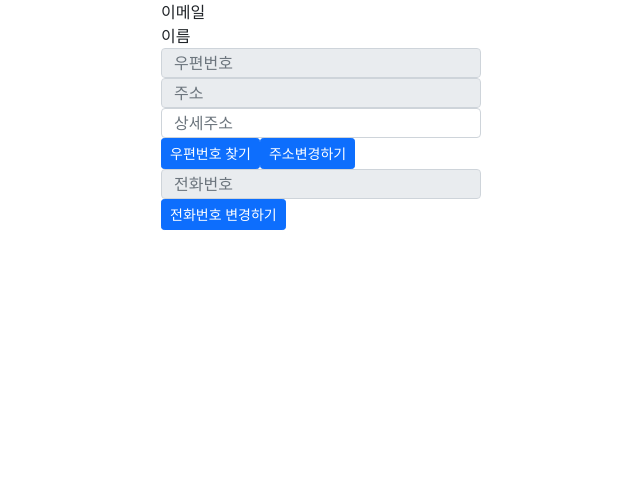
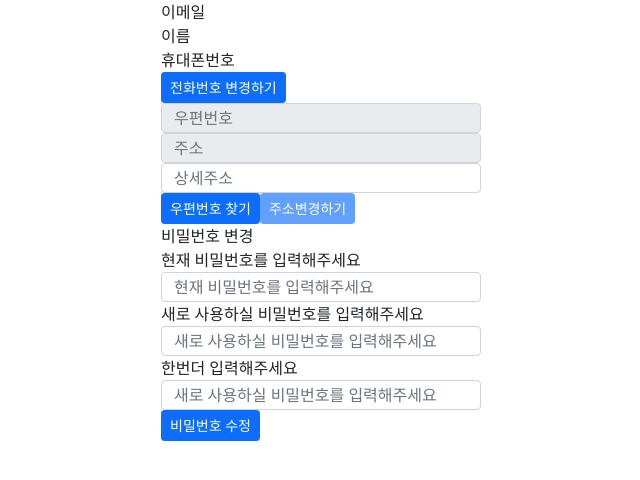
Before and after one commit to novb1492/study_vue2, a Vue app: page /myPage in a window 1280 px wide. Shown: the top 480 px of the page, without its empty margins (319-959 px from the left). Built offline with nearby package versions, Linux system fonts and the light colour scheme; no server answers; what @ckeditor/ckeditor5-vue2, vue-daum-postcode, vue-head would draw is missing.

Commit message:
마이페이지 구현

```diff
--- a/src/components/views/user/myPage.vue
+++ b/src/components/views/user/myPage.vue
@@ -5,14 +5,22 @@
             <div>{{infor.email}}</div>
             <div>이름</div>
             <div>{{infor.name}}</div>
+            <div>휴대폰번호</div>
+            <div>{{infor.phoneNum}}</div>
+            <input type="button" @click="this.openPhone" class="btn btn-primary btn-default btn-sm" value="전화번호 변경하기">
             <input type="text" class="form-control joinInput" id="sample6_postcode" v-bind:value="postcode" placeholder="우편번호" disabled>
             <input type="text" class="form-control joinInput" id="sample6_address" v-bind:value="address" placeholder="주소" disabled>
             <input type="text" class="form-control joinInput" id="sample6_detailAddress"  v-bind:value="detailAddress" placeholder="상세주소">
             <input type="button" @click="this.sample6_execDaumPostcode" class="btn btn-primary btn-default btn-sm" value="우편번호 찾기">
-            <input type="button" @click="this.updateAddress" class="btn btn-primary btn-default btn-sm" value="주소변경하기">
-            <input type="text" class="form-control joinInput" id="phone" v-bind:value="infor.phoneNum" placeholder="전화번호" disabled>
-            <input type="button" @click="this.openPhone" class="btn btn-primary btn-default btn-sm" value="전화번호 변경하기">
-
+            <input type="button" @click="this.updateAddress" id="updateAddressButton" class="btn btn-primary btn-default btn-sm" value="주소변경하기" disabled>
+            <div>비밀번호 변경</div>
+            <div>현재 비밀번호를 입력해주세요</div>
+            <input type="password" class="form-control joinInput" id="originPwd"  placeholder="현재 비밀번호를 입력해주세요" >
+            <div>새로 사용하실 비밀번호를 입력해주세요</div>
+            <input type="password" class="form-control joinInput" id="pwd"  placeholder="새로 사용하실 비밀번호를 입력해주세요" >
+            <div>한번더  입력해주세요</div>
+            <input type="password" class="form-control joinInput" id="pwd2"   placeholder="새로 사용하실 비밀번호를 입력해주세요">
+            <input type="button" @click="this.updatePwd"  class="btn btn-primary btn-default btn-sm" value="비밀번호 수정">
         </div>
     </div>
 </template>
@@ -30,7 +38,7 @@ export default {
                 console.log(result+ "제일위")
                 if(!result.flag){
                     alert(result.message);
-                    location.href='/firstdoor';
+                    self.close();
                     return;
                 }
                 this.infor=result.data;
@@ -42,6 +50,25 @@ export default {
         }
     },
     methods: {
+        updatePwd(){
+            var originPwd=document.getElementById('originPwd').value;
+            var pwd=document.getElementById('pwd').value;
+            var pwd2=document.getElementById('pwd2').value;
+            var url='http://localhost:8080/user/change/pwd'
+            let data=JSON.stringify({
+                "originPwd":originPwd,
+                "pwd":pwd,
+                "pwd2":pwd2,
+                "scope":"pwd",
+                "detail":"update"
+            });
+            module.requestPutToServer(url,data).then(result=>{
+                alert(result.message);
+                if(result.flag){
+                    window.location.reload();
+                }
+            });
+        },
         updateAddress(){
             var postcode=document.getElementById('sample6_postcode').value;
             var address=document.getElementById('sample6_address').value;
@@ -102,6 +129,7 @@ export default {
                 // 우편번호와 주소 정보를 해당 필드에 넣는다.
                 document.getElementById("sample6_postcode").value=data.zonecode;
                 document.getElementById("sample6_address").value=addr;
+                document.getElementById('updateAddressButton').disabled=false;
                 // 커서를 상세주소 필드로 이동한다.
                 //document.getElementById("sample6_detailAddress").focus();
             }
```
